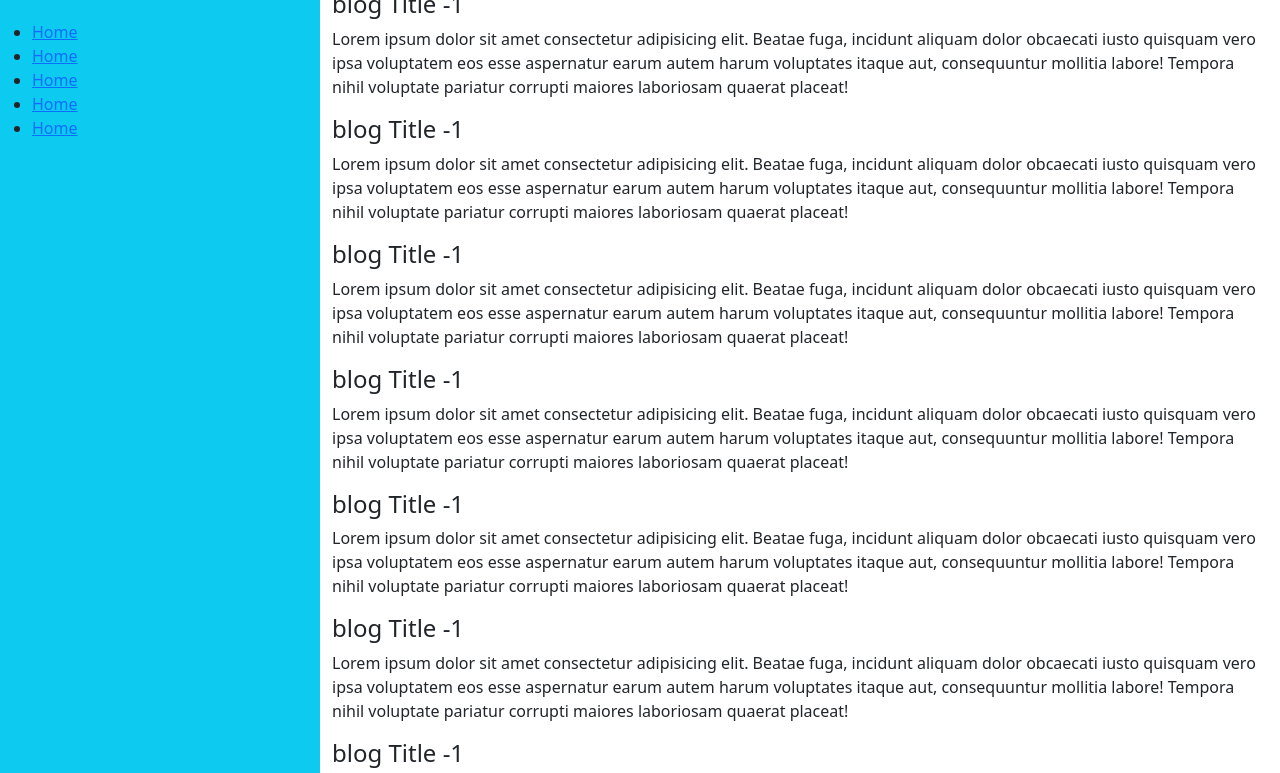
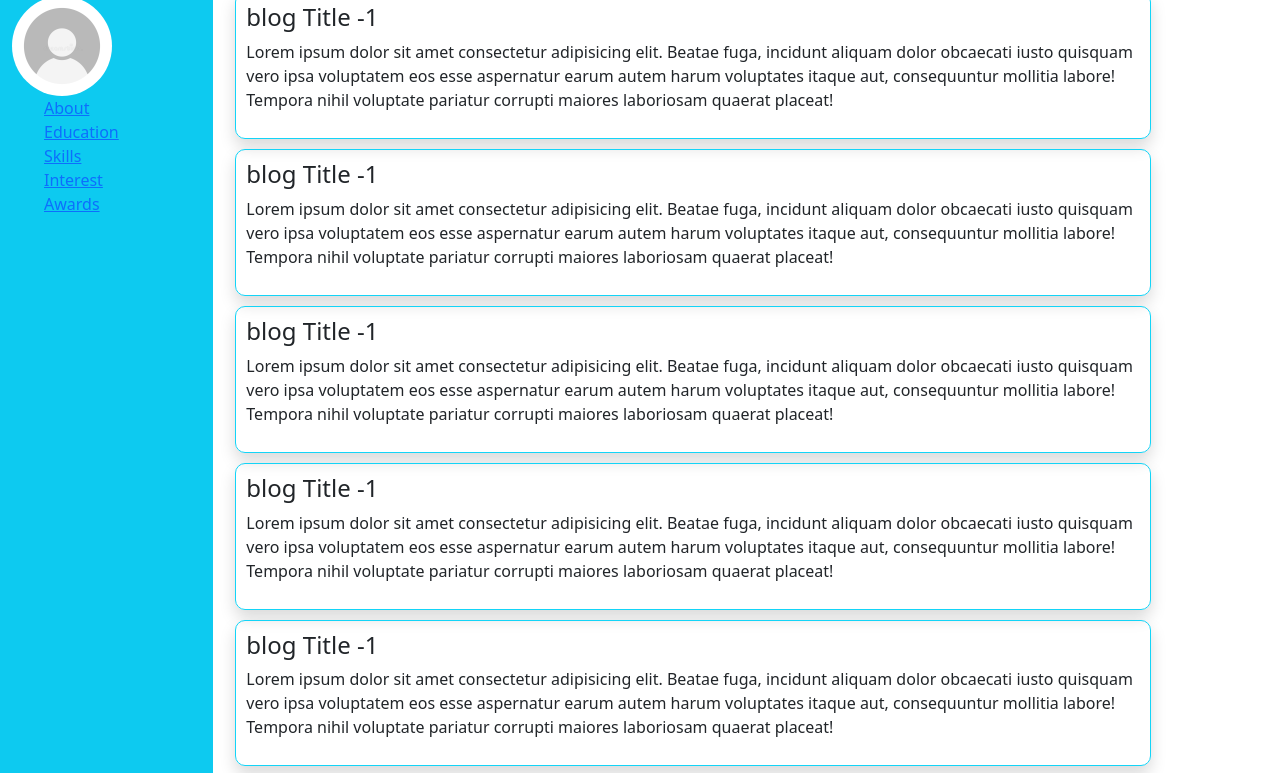
Before and after one commit to shuvro-baset/bootstrap_practice, a plain HTML site: page personalBlog/personalBlog.html in a window 1280 px wide. Shown: the part 104-877 px from the top of the page. Drawn offline with nearby package versions, Linux system fonts and the light colour scheme.

Commit message:
design wip

```diff
--- a/personalBlog/personalBlog.html
+++ b/personalBlog/personalBlog.html
@@ -15,49 +15,49 @@
 
     <div class="container-fluid">
         <div class="row ">
-            <div class="col-lg-3 bg-info ">
-                <div class="left-nav">
-                    <img src="" alt="">
-                <ul>
-                    <li><a href="#">Home</a></li>
-                    <li><a href="#">Home</a></li>
-                    <li><a href="#">Home</a></li>
-                    <li><a href="#">Home</a></li>
-                    <li><a href="#">Home</a></li>
-                </ul>
+            <div class="col-lg-2 col-md-3 bg-info ">
+                <div class="left-nav ml-auto">
+                    <img class="img-fluid" src="user.jpg" alt="">
+                    <ul>
+                        <li><a href="#">About</a></li>
+                        <li><a href="#">Education</a></li>
+                        <li><a href="#">Skills</a></li>
+                        <li><a href="#">Interest</a></li>
+                        <li><a href="#">Awards</a></li>
+                    </ul>
                 </div>
             </div>
-            <div class="col-lg-9 my-5">
+            <div class="col-lg-9 col-md-9 my-5">
                 <h2 class="text-center">My blogs</h2>
-                <div class="blog">
+                <div class="blog shadow">
                     <h4>blog Title -1</h4>
                     <p>Lorem ipsum dolor sit amet consectetur adipisicing elit. Beatae fuga, incidunt aliquam dolor obcaecati iusto quisquam vero ipsa voluptatem eos esse aspernatur earum autem harum voluptates itaque aut, consequuntur mollitia labore! Tempora nihil voluptate pariatur corrupti maiores laboriosam quaerat placeat!</p>
                 </div>
-                <div class="blog">
+                <div class="blog shadow">
                     <h4>blog Title -1</h4>
                     <p>Lorem ipsum dolor sit amet consectetur adipisicing elit. Beatae fuga, incidunt aliquam dolor obcaecati iusto quisquam vero ipsa voluptatem eos esse aspernatur earum autem harum voluptates itaque aut, consequuntur mollitia labore! Tempora nihil voluptate pariatur corrupti maiores laboriosam quaerat placeat!</p>
                 </div>
-                <div class="blog">
+                <div class="blog shadow">
                     <h4>blog Title -1</h4>
                     <p>Lorem ipsum dolor sit amet consectetur adipisicing elit. Beatae fuga, incidunt aliquam dolor obcaecati iusto quisquam vero ipsa voluptatem eos esse aspernatur earum autem harum voluptates itaque aut, consequuntur mollitia labore! Tempora nihil voluptate pariatur corrupti maiores laboriosam quaerat placeat!</p>
                 </div>
-                <div class="blog">
+                <div class="blog shadow">
                     <h4>blog Title -1</h4>
                     <p>Lorem ipsum dolor sit amet consectetur adipisicing elit. Beatae fuga, incidunt aliquam dolor obcaecati iusto quisquam vero ipsa voluptatem eos esse aspernatur earum autem harum voluptates itaque aut, consequuntur mollitia labore! Tempora nihil voluptate pariatur corrupti maiores laboriosam quaerat placeat!</p>
                 </div>
-                <div class="blog">
+                <div class="blog shadow">
                     <h4>blog Title -1</h4>
                     <p>Lorem ipsum dolor sit amet consectetur adipisicing elit. Beatae fuga, incidunt aliquam dolor obcaecati iusto quisquam vero ipsa voluptatem eos esse aspernatur earum autem harum voluptates itaque aut, consequuntur mollitia labore! Tempora nihil voluptate pariatur corrupti maiores laboriosam quaerat placeat!</p>
                 </div>
-                <div class="blog">
+                <div class="blog shadow">
                     <h4>blog Title -1</h4>
                     <p>Lorem ipsum dolor sit amet consectetur adipisicing elit. Beatae fuga, incidunt aliquam dolor obcaecati iusto quisquam vero ipsa voluptatem eos esse aspernatur earum autem harum voluptates itaque aut, consequuntur mollitia labore! Tempora nihil voluptate pariatur corrupti maiores laboriosam quaerat placeat!</p>
                 </div>
-                <div class="blog">
+                <div class="blog shadow">
                     <h4>blog Title -1</h4>
                     <p>Lorem ipsum dolor sit amet consectetur adipisicing elit. Beatae fuga, incidunt aliquam dolor obcaecati iusto quisquam vero ipsa voluptatem eos esse aspernatur earum autem harum voluptates itaque aut, consequuntur mollitia labore! Tempora nihil voluptate pariatur corrupti maiores laboriosam quaerat placeat!</p>
                 </div>
-                <div class="blog">
+                <div class="blog shadow">
                     <h4>blog Title -1</h4>
                     <p>Lorem ipsum dolor sit amet consectetur adipisicing elit. Beatae fuga, incidunt aliquam dolor obcaecati iusto quisquam vero ipsa voluptatem eos esse aspernatur earum autem harum voluptates itaque aut, consequuntur mollitia labore! Tempora nihil voluptate pariatur corrupti maiores laboriosam quaerat placeat!</p>
                 </div>
--- a/personalBlog/style.css
+++ b/personalBlog/style.css
@@ -6,7 +6,19 @@
     height: 100%;
     position: fixed;
     z-index: 1;
-    top: 0;
-    left: 0;
     padding-top: 100px;
 }
+.left-nav img{
+    width: 100px;
+    height: 100px;
+    border-radius: 50%;
+}
+.left-nav ul li{
+    list-style: none;
+}
+.blog{
+    padding: 10px;
+    margin: 10px;
+    border: 1px solid rgb(19, 212, 247);
+    border-radius: 10px;
+}
```
